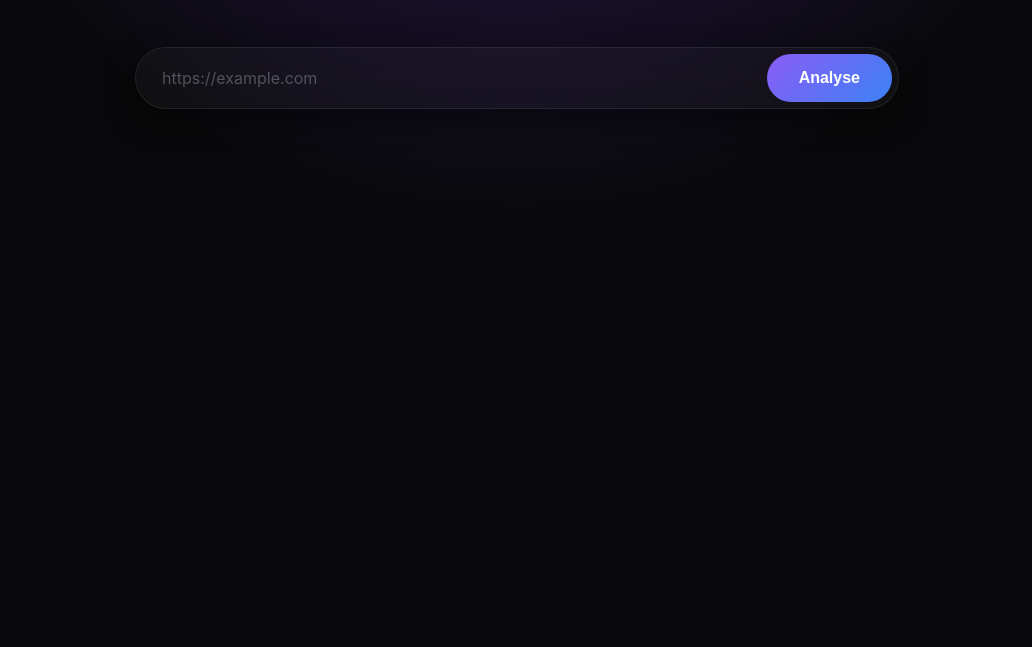
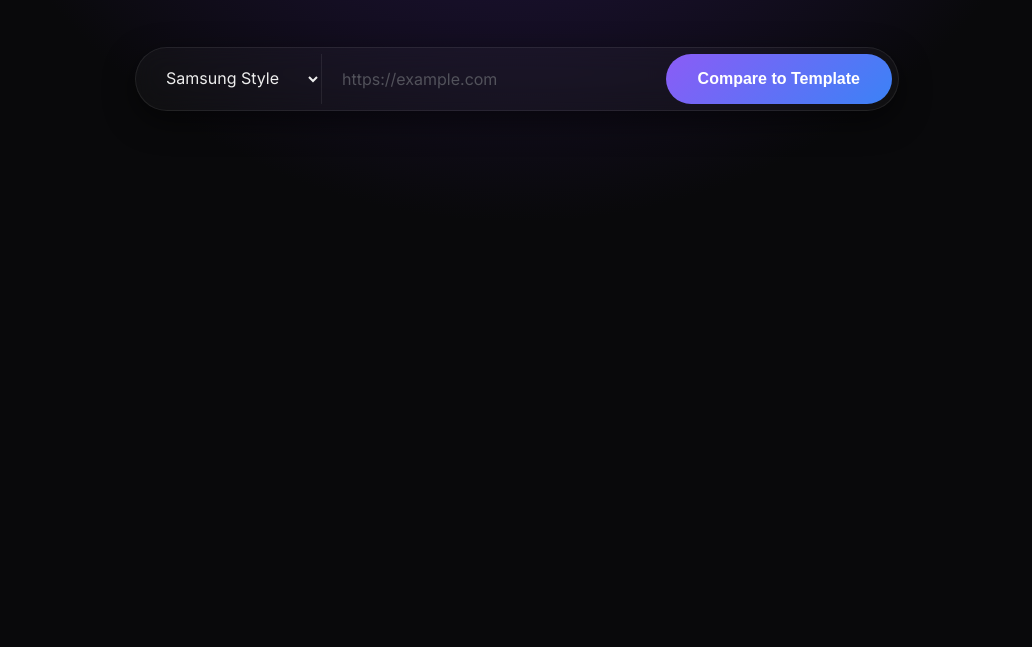
Before and after one commit to miagaved/CXIAIChallenge7, a website: page public/index.html in a window 1280 px wide. Shown: the part 213-860 px from the top of the page, without its empty margins (123-1155 px from the left). Drawn offline with Linux system fonts and the light colour scheme.

Commit message:
Update index.html

```diff
--- a/public/index.html
+++ b/public/index.html
@@ -5,6 +5,7 @@
   <meta charset="UTF-8" />
   <meta name="viewport" content="width=device-width, initial-scale=1.0" />
   <title>Brand Cohesion Auditor</title>
+  <link href="https://fonts.googleapis.com/css2?family=Inter:wght@400;600;800&display=swap" rel="stylesheet">
   <link rel="stylesheet" href="style.css" />
 </head>
 
@@ -15,10 +16,14 @@
       Enter a website URL to automatically analyse brand tone, messaging, and visual cohesion.
     </p>
 
-    <div class="input-row">
-      <input id="urlInput" type="text" placeholder="https://example.com" />
-      <button id="analyseBtn">Analyse</button>
-    </div>
+<div class="input-row">
+  <select id="templateSelect">
+    <option value="samsung">Samsung Style</option>
+    <option value="minimalist">Minimalist Style</option>
+  </select>
+  <input id="urlInput" type="text" placeholder="https://example.com" />
+  <button id="analyseBtn">Compare to Template</button>
+</div>
 
     <div id="status"></div>
 
```
